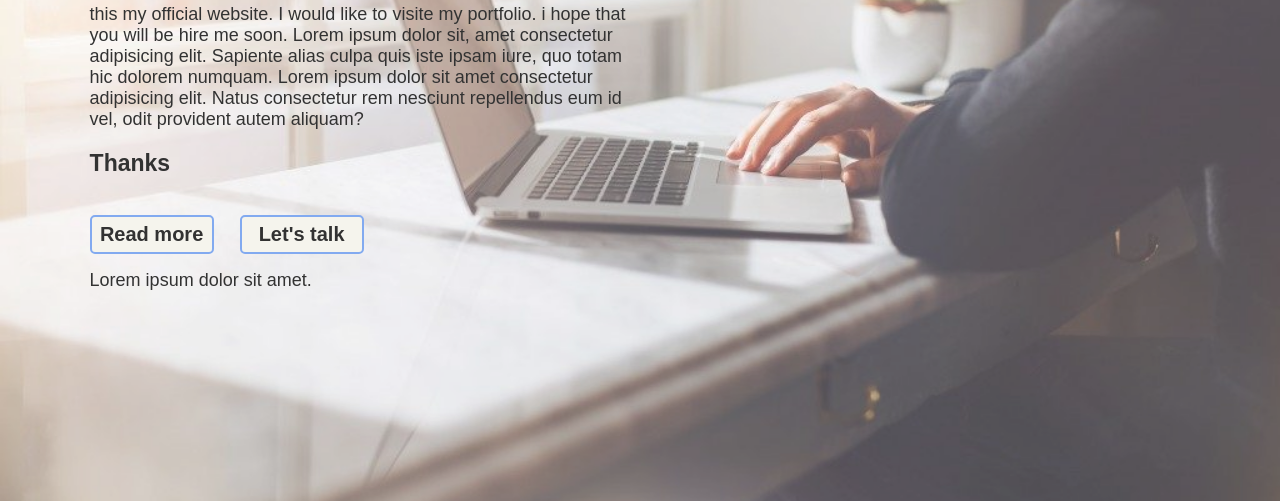
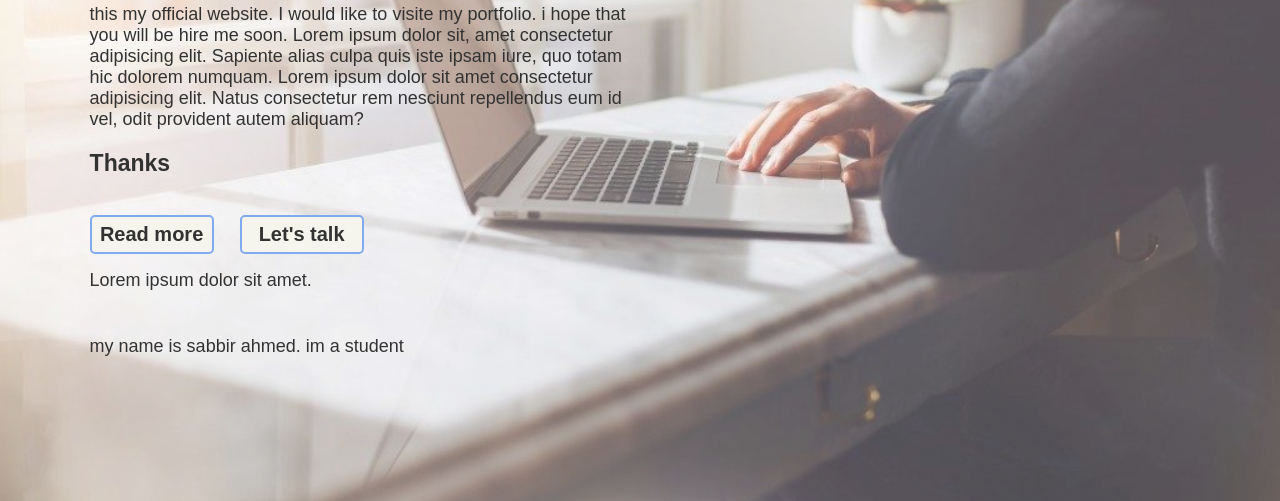
Before and after one commit to sabbirahmed-398u/first--project, a plain HTML site: page index.html in a window 1280 px wide. Shown: the part 299-800 px from the top of the page. Drawn offline with nearby package versions, Linux system fonts and the light colour scheme.

Commit message:
Update index.html

```diff
--- a/index.html
+++ b/index.html
@@ -30,7 +30,8 @@
                 <a href="#">Let's talk</a><br>
             </div>
             <div>
-                <p>Lorem ipsum dolor sit amet.</p>
+                <p>Lorem ipsum dolor sit amet.</p> <br>
+                <p> my name is sabbir ahmed. im a student</p>
             </div>
             <div class="icons">
                 <a href="#"><i class='bx bxl-facebook' ></i></a>
```
